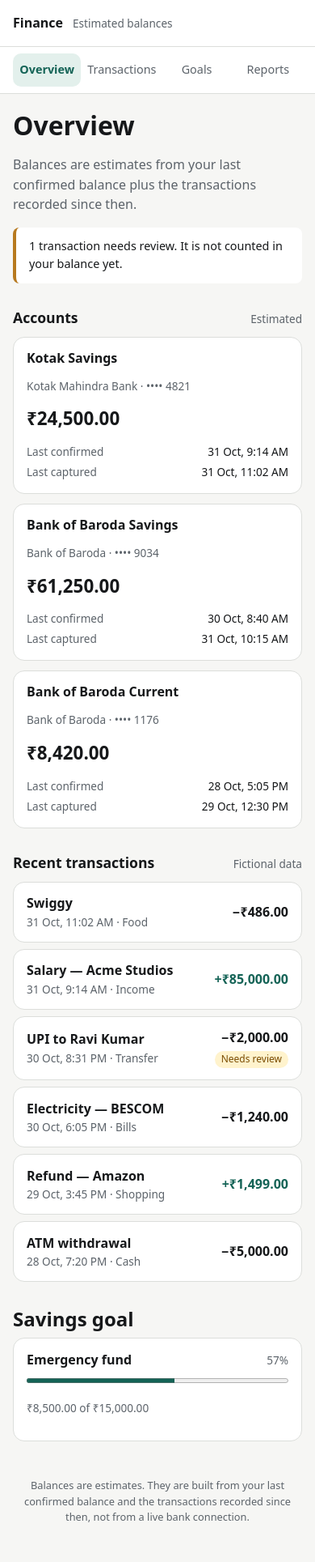
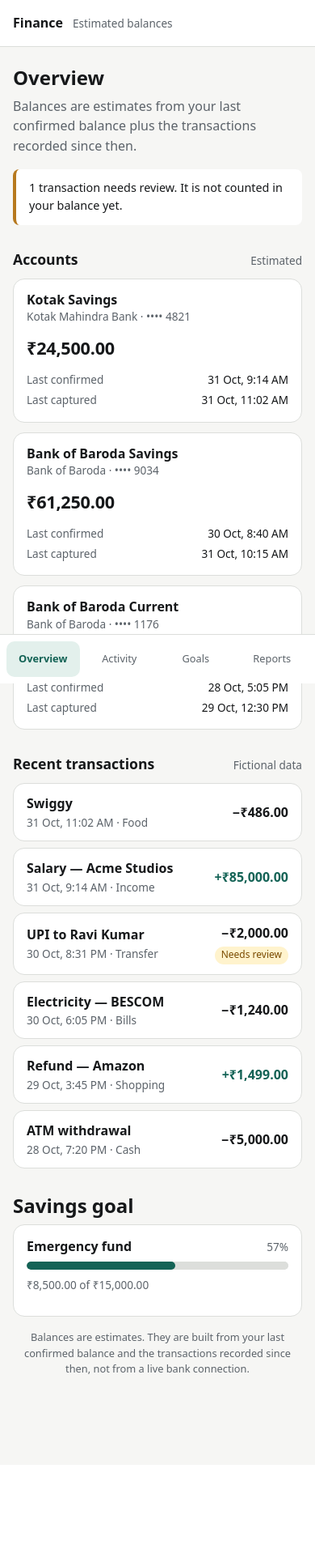
Before and after one commit to 999arya/expensure, a Django app: page / in a window 390 px wide. Shown: the whole page at 81% size. After the commit the page ends 1697 px from the top, so only its background shows below. Run offline with Django 5.2, Linux system fonts and the light colour scheme.

Commit message:
Phase 1 step 4: mobile-first layout, fixed bottom nav, safe-area handling

```diff
--- a/static/css/app.css
+++ b/static/css/app.css
@@ -7,8 +12,24 @@
   --line: #dcdedb;
   --accent: #146356;
   --accent-soft: #e3f0ec;
+  --warn-bg: #fff3cd;
+  --warn-text: #7a4b00;
+
+  --radius-sm: 10px;
   --radius: 14px;
-  --space: 1rem;
+
+  --space-1: 0.25rem;
+  --space-2: 0.5rem;
+  --space-3: 0.75rem;
+  --space-4: 1rem;
+  --space-5: 1.5rem;
+  --space-6: 2rem;
+
+  --page-x: clamp(1rem, 4vw, 2rem);
+  --nav-height: 3.75rem;
+
+  --ease: cubic-bezier(0.22, 1, 0.36, 1);
+  --dur: 180ms;
 }
 
 @media (prefers-color-scheme: dark) {
@@ -31,10 +58,12 @@
 
 html {
   -webkit-text-size-adjust: 100%;
+  scroll-padding-bottom: calc(var(--nav-height) + var(--space-4));
 }
 
 body {
   margin: 0;
+  padding-bottom: calc(var(--nav-height) + env(safe-area-inset-bottom) + var(--space-4));
   background: var(--bg);
   color: var(--text);
   font-family: system-ui, -apple-system, "Segoe UI", Roboto, "Helvetica Neue", Arial, sans-serif;
@@ -44,8 +73,17 @@ body {
 h1,
 h2,
 h3 {
+  margin: 0 0 var(--space-2);
   line-height: 1.2;
-  margin: 0 0 0.5rem;
+  text-wrap: balance;
+}
+
+h1 {
+  font-size: clamp(1.5rem, 5vw, 2rem);
+}
+
+p {
+  margin: 0 0 var(--space-3);
 }
 
 a {
@@ -91,22 +135,33 @@ a {
   font-size: 0.85rem;
 }
 
+/* Bottom bar on phones, normal bar on wide screens. Same markup. */
 .tabbar {
-  display: flex;
-  gap: 0.25rem;
-  padding: 0.5rem var(--space);
-  border-bottom: 1px solid var(--line);
+  position: fixed;
+  inset: auto 0 0 0;
+  z-index: 20;
+  display: grid;
+  grid-template-columns: repeat(4, 1fr);
+  gap: var(--space-1);
+  padding: var(--space-2) var(--space-2) calc(var(--space-2) + env(safe-area-inset-bottom));
   background: var(--surface);
+  border-top: 1px solid var(--line);
 }
 
 .tabbar a,
 .tabbar span {
-  flex: 1;
-  padding: 0.6rem 0.25rem;
-  border-radius: 10px;
-  font-size: 0.9rem;
+  display: grid;
+  place-items: center;
+  min-height: 44px;
+  padding: 0 var(--space-1);
+  border-radius: var(--radius-sm);
+  font-size: 0.8rem;
   text-align: center;
   text-decoration: none;
+}
+
+.tabbar span {
+  color: var(--muted);
 }
 
 .tabbar a[aria-current="page"] {
@@ -115,37 +170,76 @@ a {
   font-weight: 600;
 }
 
-.tabbar .is-disabled {
+.site-footer {
+  padding: 0 var(--page-x) var(--space-6);
   color: var(--muted);
+  font-size: 0.8rem;
+  text-align: center;
 }
 
-.container {
-  max-width: 60rem;
+.site-footer p {
   margin: 0 auto;
-  padding: 1.25rem var(--space) 2rem;
+  max-width: 34rem;
 }
 
+/* =========================================================
+   Layout
+   ========================================================= */
+
+.container {
+  width: 100%;
+  max-width: 64rem;
+  margin: 0 auto;
+  padding: var(--space-5) var(--page-x) var(--space-4);
+}
+
+.section {
+  margin-top: var(--space-6);
+}
+
+.section-head {
+  display: flex;
+  align-items: baseline;
+  justify-content: space-between;
+  gap: var(--space-3);
+  margin-bottom: var(--space-3);
+}
+
+.section-head h2 {
+  margin: 0;
+  font-size: 1.1rem;
+}
+
+/* =========================================================
+   Components
+   ========================================================= */
+
 .card {
+  padding: var(--space-4);
   background: var(--surface);
   border: 1px solid var(--line);
   border-radius: var(--radius);
-  padding: 1rem;
 }
 
 .muted {
   color: var(--muted);
 }
 
+.small {
+  font-size: 0.85rem;
+}
+
 .amount {
-  margin: 0.25rem 0 0.75rem;
-  font-size: 1.4rem;
+  margin: var(--space-1) 0 var(--space-3);
+  font-size: clamp(1.35rem, 4vw, 1.6rem);
+  font-variant-numeric: tabular-nums;
   font-weight: 650;
-  font-variant-numeric: tabular-nums;
+  letter-spacing: -0.01em;
 }
 
 .meta {
   display: grid;
-  gap: 0.25rem;
+  gap: var(--space-1);
   margin: 0;
   font-size: 0.85rem;
 }
@@ -162,58 +256,17 @@ a {
 
 .meta dd {
   margin: 0;
+  text-align: right;
 }
 
-.site-footer {
-  padding: 0 1rem 2rem;
-  color: var(--muted);
-  font-size: 0.8rem;
-  text-align: center;
-}
-
-/* Step 3: structure only. The real responsive layout is step 4. */
-
-.small {
-  font-size: 0.85rem;
-}
-
-.section {
-  margin-top: 2rem;
-}
-
-.section-head {
-  display: flex;
-  align-items: baseline;
-  justify-content: space-between;
-  gap: 1rem;
-  margin-bottom: 0.75rem;
-}
-
-.section-head h2 {
-  margin: 0;
-  font-size: 1.1rem;
-}
-
-.empty {
-  padding: 1.5rem 1rem;
-  border: 1px dashed var(--line);
-  border-radius: var(--radius);
-  color: var(--muted);
-  text-align: center;
-}
+/* Accounts */
 
 .account-grid {
   display: grid;
-  gap: 0.75rem;
+  gap: var(--space-3);
   margin: 0;
   padding: 0;
   list-style: none;
-}
-
-@media (min-width: 640px) {
-  .account-grid {
-    grid-template-columns: repeat(auto-fit, minmax(16rem, 1fr));
-  }
 }
 
 .account-card h3 {
@@ -237,8 +292,8 @@ a {
   display: flex;
   align-items: center;
   justify-content: space-between;
-  gap: 1rem;
-  padding: 0.85rem 1rem;
+  gap: var(--space-3);
+  padding: var(--space-3) var(--space-4);
   background: var(--surface);
   border: 1px solid var(--line);
   border-radius: var(--radius);
@@ -248,11 +303,17 @@ a {
   margin: 0;
 }
 
+.txn__main {
+  min-width: 0;
+}
+
 .txn__desc {
+  overflow-wrap: anywhere;
   font-weight: 550;
 }
 
 .txn__side {
+  flex: none;
   text-align: right;
 }
 
@@ -268,47 +329,127 @@ a {
 
 .chip {
   display: inline-block;
-  margin-top: 0.2rem;
+  margin-top: var(--space-1);
   padding: 0.1rem 0.5rem;
   border-radius: 999px;
   font-size: 0.75rem;
 }
 
 .chip--warn {
-  background: #fff3cd;
-  color: #7a4b00;
-}
-
-@media (prefers-color-scheme: dark) {
-  .chip--warn {
-    background: #3a2c10;
-    color: #ffd479;
-  }
+  background: var(--warn-bg);
+  color: var(--warn-text);
 }
 
 .notice {
-  margin: 1rem 0 0;
-  padding: 0.75rem 1rem;
+  margin: var(--space-4) 0 0;
+  padding: var(--space-3) var(--space-4);
+  background: var(--surface);
   border-left: 4px solid #b7791f;
   border-radius: 8px;
-  background: var(--surface);
   font-size: 0.9rem;
 }
 
+.notice p {
+  margin: 0;
+}
+
+/* Progress */
+
 .progress {
+  display: block;
   width: 100%;
-  height: 0.75rem;
-  accent-color: var(--accent);
+  height: 0.6rem;
+  margin: var(--space-2) 0;
+  border: 0;
+  border-radius: 999px;
+  background: var(--line);
+  appearance: none;
+  overflow: hidden;
+}
+
+.progress::-webkit-progress-bar {
+  background: var(--line);
+  border-radius: 999px;
+}
+
+.progress::-webkit-progress-value {
+  background: var(--accent);
+  border-radius: 999px;
+}
+
+.progress::-moz-progress-bar {
+  background: var(--accent);
+  border-radius: 999px;
 }
 
 .goal-head {
   display: flex;
   align-items: baseline;
   justify-content: space-between;
-  gap: 1rem;
+  gap: var(--space-4);
 }
 
 .goal-head h3 {
   margin: 0;
   font-size: 1rem;
 }
+
+.empty {
+  padding: var(--space-5) var(--space-4);
+  border: 1px dashed var(--line);
+  border-radius: var(--radius);
+  color: var(--muted);
+  text-align: center;
+}
+
+/* =========================================================
+   Wider screens
+   ========================================================= */
+
+@media (min-width: 640px) {
+  .account-grid {
+    grid-template-columns: repeat(auto-fit, minmax(17rem, 1fr));
+  }
+}
+
+@media (min-width: 900px) {
+  body {
+    padding-bottom: 0;
+  }
+
+  .tabbar {
+    position: static;
+    display: flex;
+    justify-content: center;
+    gap: var(--space-2);
+    padding: var(--space-2) var(--page-x);
+    border-top: 0;
+    border-bottom: 1px solid var(--line);
+  }
+
+  .tabbar a,
+  .tabbar span {
+    min-height: 0;
+    padding: var(--space-2) var(--space-4);
+    font-size: 0.9rem;
+  }
+
+  .container {
+    padding-top: var(--space-6);
+  }
+}
+
+/* =========================================================
+   Motion
+   ========================================================= */
+
+@media (prefers-reduced-motion: reduce) {
+  *,
+  *::before,
+  *::after {
+    animation-duration: 0.01ms !important;
+    animation-iteration-count: 1 !important;
+    transition-duration: 0.01ms !important;
+    scroll-behavior: auto !important;
+  }
+}
--- a/templates/base.html
+++ b/templates/base.html
@@ -3,8 +3,10 @@
 <html lang="en-in">
 <head>
   <meta charset="utf-8">
-  <meta name="viewport" content="width=device-width, initial-scale=1">
+  <meta name="viewport" content="width=device-width, initial-scale=1, viewport-fit=cover">
   <meta name="color-scheme" content="light dark">
+  <meta name="theme-color" content="#ffffff" media="(prefers-color-scheme: light)">
+  <meta name="theme-color" content="#14171a" media="(prefers-color-scheme: dark)">
   <title>{% block title %}Finance{% endblock %}</title>
   <link rel="stylesheet" href="{% static 'css/app.css' %}">
 </head>
@@ -18,9 +20,9 @@
 
   <nav class="tabbar" aria-label="Primary">
     <a href="{% url 'core:dashboard' %}" aria-current="page">Overview</a>
-    <span class="is-disabled">Transactions</span>
-    <span class="is-disabled">Goals</span>
-    <span class="is-disabled">Reports</span>
+    <span>Activity</span>
+    <span>Goals</span>
+    <span>Reports</span>
   </nav>
 
   <main id="main" class="container">
@@ -30,5 +32,7 @@
   <footer class="site-footer">
     <p>Balances are estimates. They are built from your last confirmed balance and the transactions recorded since then, not from a live bank connection.</p>
   </footer>
+
+  {% block scripts %}{% endblock %}
 </body>
 </html>
--- a/templates/dashboard.html
+++ b/templates/dashboard.html
@@ -8,13 +8,13 @@
   <p class="muted">Balances are estimates from your last confirmed balance plus the transactions recorded since then.</p>
 
   {% if review_count == 1 %}
-    <p class="notice" role="status">
-      1 transaction needs review. It is not counted in your balance yet.
-    </p>
+    <div class="notice" role="status">
+      <p>1 transaction needs review. It is not counted in your balance yet.</p>
+    </div>
   {% elif review_count %}
-    <p class="notice" role="status">
-      {{ review_count }} transactions need review. They are not counted in your balance yet.
-    </p>
+    <div class="notice" role="status">
+      <p>{{ review_count }} transactions need review. They are not counted in your balance yet.</p>
+    </div>
   {% endif %}
 
   <section class="section" aria-labelledby="accounts-heading">
@@ -44,7 +44,7 @@
       <ul class="txn-list" role="list">
         {% for txn in transactions %}
           <li class="txn">
-            <div>
+            <div class="txn__main">
               <p class="txn__desc">{{ txn.description }}</p>
               <p class="muted small">{{ txn.occurred_at|date:"j M, g:i A" }} · {{ txn.category }}</p>
             </div>
```
Also changed, not shown: other parts of static/css/app.css (+29 -10 lines).
